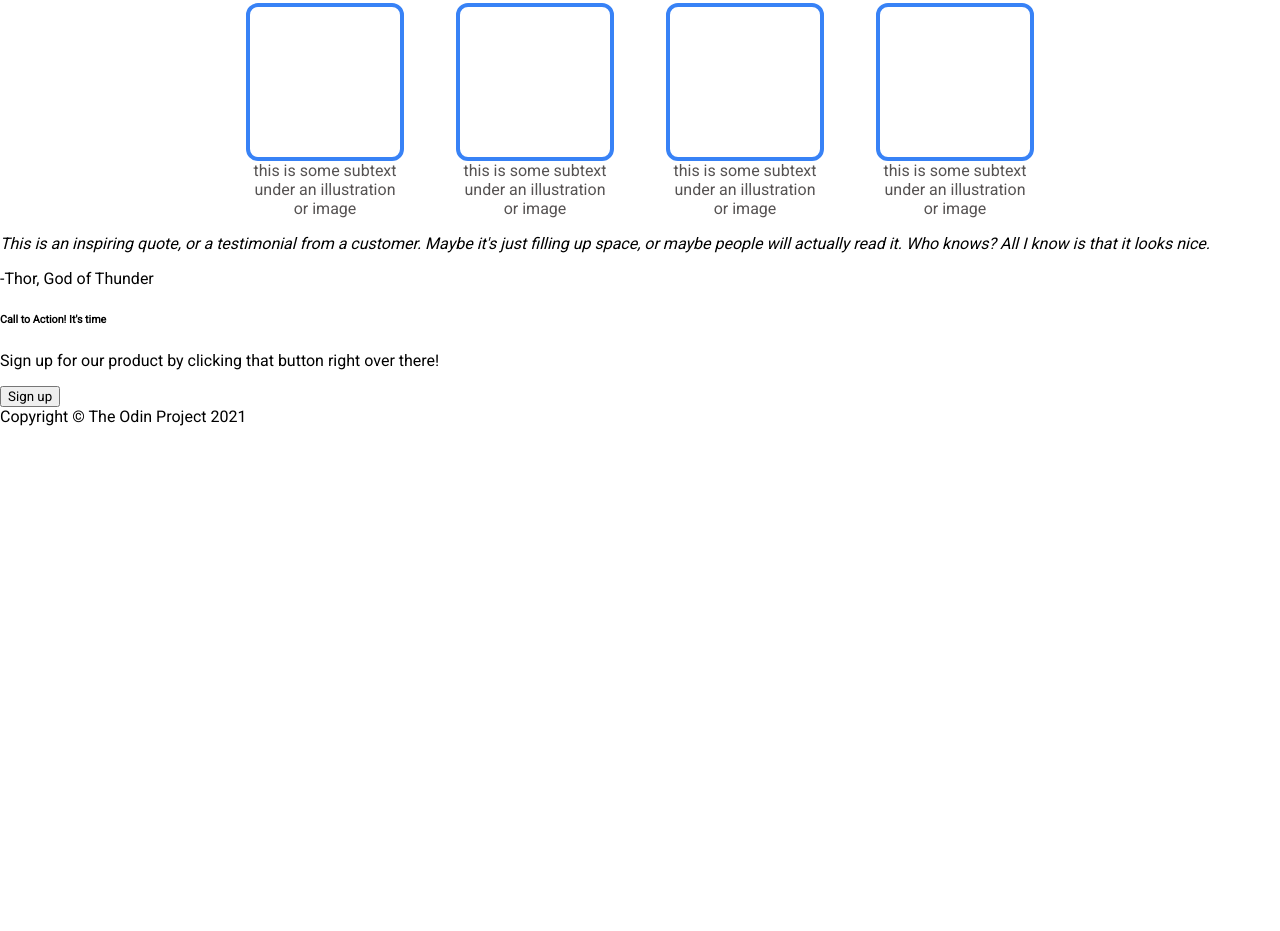
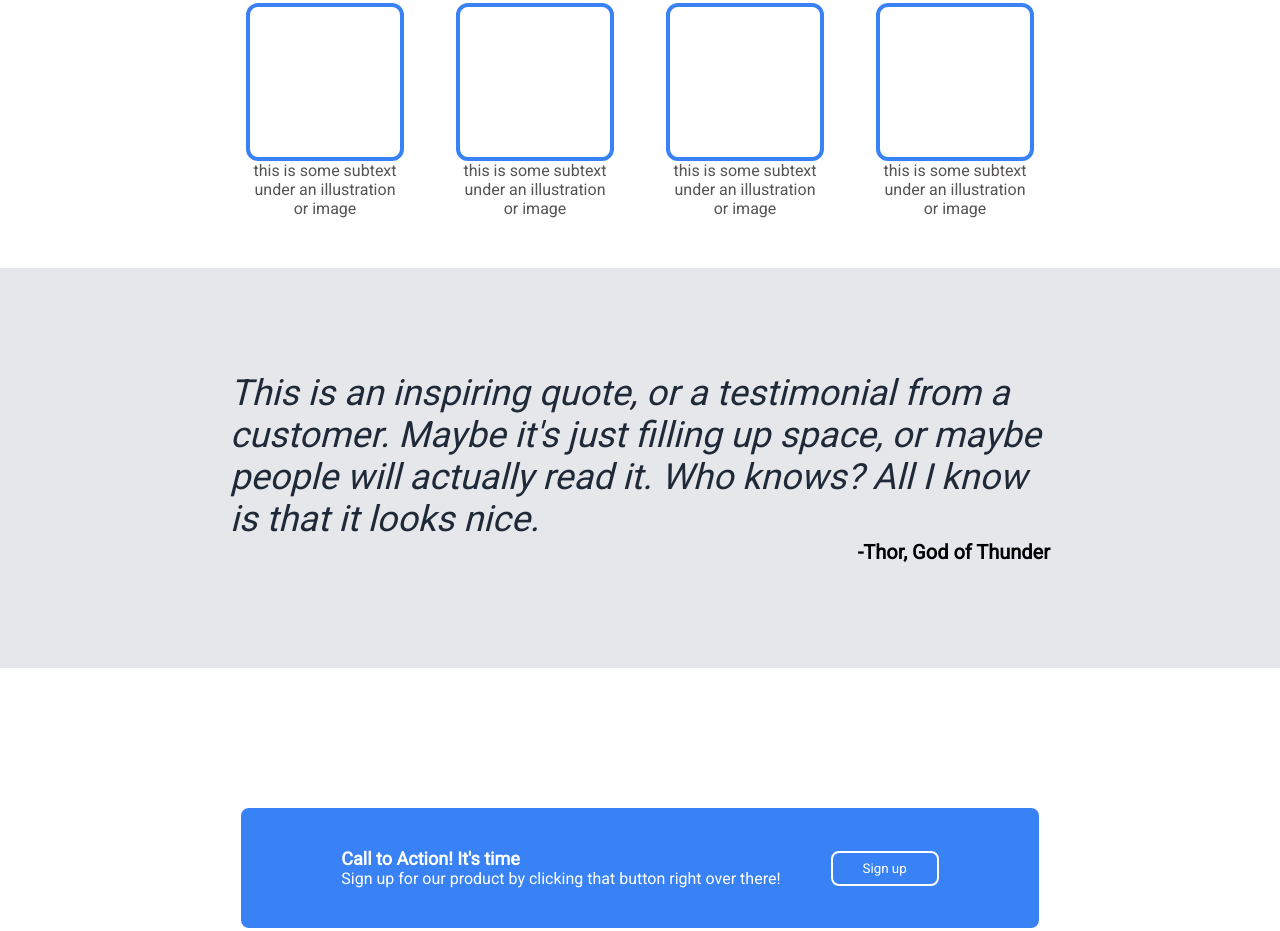
Before and after one commit to Ereiclo/landing_page, a plain HTML site: page index.html in a window 1280 px wide. Shown: the part 616-1547 px from the top of the page. Before the commit the page ends 1042 px from the top, so only its background shows below. Drawn offline with Linux system fonts and the light colour scheme.

Commit message:
finished quote, call to action card and footer

```diff
--- a/index.html
+++ b/index.html
@@ -63,25 +63,27 @@
         </div>
     </div>
     <div class="quote">
-        <div class="quote-wrapper">
-            <p class="quote-text"><em>This is an inspiring quote,
+            <div class="quote-elem">
+                <div class="quote-text"><em>This is an inspiring quote,
                     or a testimonial from a customer. Maybe it's just
                     filling up space, or maybe people will actually read it.
-                Who knows? All I know is that it looks nice.</em>
-            </p>
-            <p class="quote-author">-Thor, God of Thunder</p>
+                    Who knows? All I know is that it looks nice.
+                </em>
+                </div>
+                <div class="quote-author">-Thor, God of Thunder</div>
             </div>
    </div>
     <div class="sign-up">
         <div class="sign-up-card">
             <div class="card-text">
-                <h6>Call to Action! It's time</h6>
-                <p>Sign up for our product by clicking that
-                    button right over there!</p>
+                <div><strong>Call to Action! It's time</strong></div>
+                <div>Sign up for our product by clicking that
+                    button right over there!</div>
             </div>
             <button>Sign up</button>
         </div>
     </div>
+
     <div class="footer">Copyright © The Odin Project 2021</div>
 
 </body>
--- a/style.css
+++ b/style.css
@@ -5,7 +5,22 @@
 
 body{
     margin: 0;
+    /* height: 100%; */
+    height: 100vh;
+    display: flex;
+    flex-direction: column;
 }
+
+.hero,
+.images,
+.quote,
+.sign-up
+{
+    flex: 1 0 auto;
+}
+
+
+
 
 
 
@@ -26,6 +41,7 @@ body{
     gap: 15px;
     margin: 0 0 90px 0;
     padding: 0;
+    flex-shrink: 0;
 }
 
 .main-text{
@@ -51,6 +67,7 @@ body{
 .main{
     display: flex;
     justify-content: center;
+    flex-shrink: 0;
 
     /* background-color: #1f2937; */
 }
@@ -126,6 +143,10 @@ a{
     color: rgb(86, 83, 83);
 }
 
+.images{
+    margin-bottom: 50px;
+}
+
 .image{
     height: 150px;
     width: 100%;
@@ -137,6 +158,85 @@ a{
 
 .images p{
     font-size: 36px;
-    font-weight: 800;
+    font-weight: 1000;
     color: #1f2937;
 }
+
+.quote{
+    height: 400px;
+    display: flex;
+    background-color: #e5e7eb;
+    justify-content: center;
+    align-items: center;
+}
+
+.quote-elem{
+    display: flex;
+    flex-direction: column;
+    align-items: flex-end;
+    max-width: 820px;
+}
+
+
+.quote-text{
+    font-size: 36px;
+    font-weight: 100;
+    color: #1f2937;
+}
+
+.quote-author{
+    /* align-self: flex-end; */
+    width: fit-content;
+    font-size: 20px;
+    font-weight: bold;
+}
+
+
+.sign-up{
+    height: 400px;
+    display: flex;
+    flex-direction: column;
+    justify-content: center;
+    align-items: center;
+}
+
+.sign-up-card{
+    display: flex;
+    background-color: #3882f6;
+    justify-content: center;
+    align-items: center;
+    padding: 40px 100px;
+    border-radius: 8px;
+
+}
+
+.card-text{
+    margin-right: 50px;
+    border-top: 50px;
+    color: white;
+}
+
+.sign-up-card button{
+    background-color: #3882f6;
+    color: white;
+    padding: 8px 30px;
+    border-color:white;
+    border-radius: 8px;
+    border: 2px solid;
+
+}
+
+.card-text div strong{
+    font-size: 18px;
+}
+
+.footer{
+    display: flex;
+    justify-content: center;
+    align-items: center;
+    background-color:#1f2937 ;
+    color: white;
+    padding: 30px 50px;
+    margin-top:auto;
+
+}
```
Lines whose indentation alone changed are shown as unchanged.
